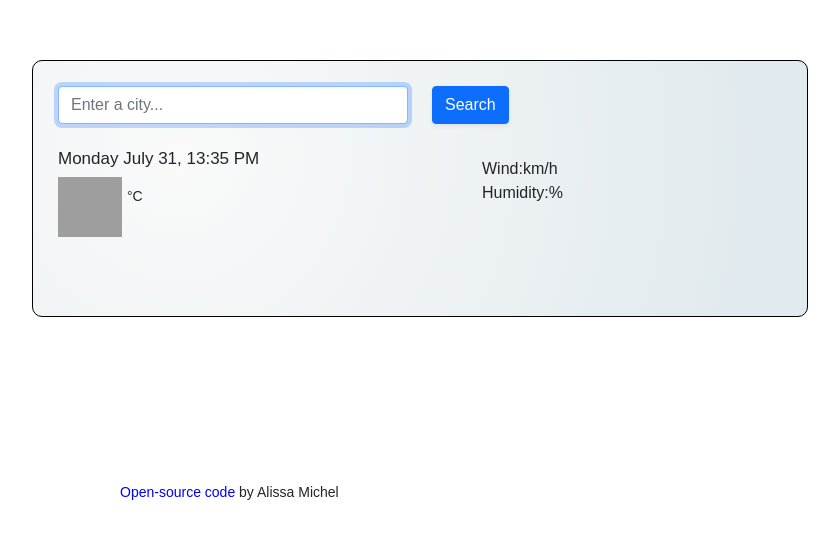
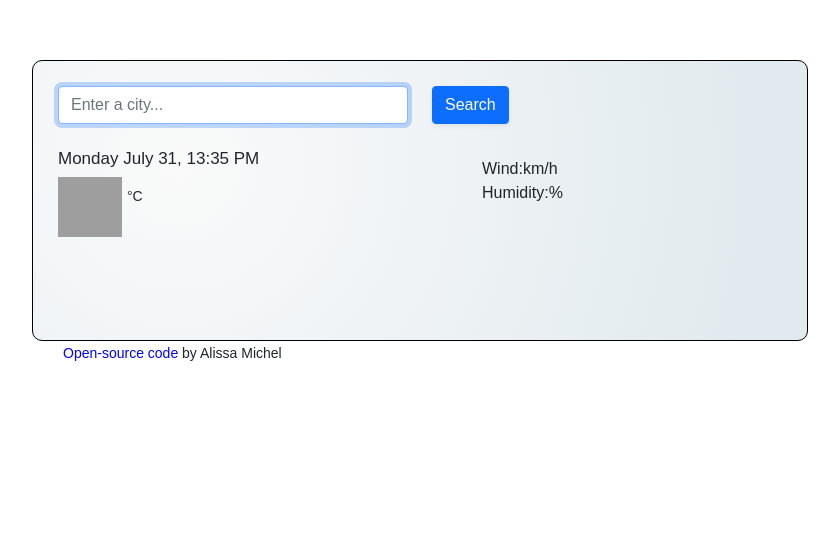
Before and after one commit to alissaaam/blue-weather-app, a plain HTML site: page index.html in a window 1280 px wide. Shown: the whole page, without its empty margins (220-1059 px from the left). Drawn offline with nearby package versions, Linux system fonts and the light colour scheme; no server answers; grey boxes are pictures that could not be loaded; a web font is replaced by a local one.

Commit message:
Updated css file

```diff
--- a/src/app.css
+++ b/src/app.css
@@ -30,9 +30,9 @@ li {
   list-style: none;
 }
 footer {
-  position: fixed;
-  top: 480px;
-  left: 340px;
+  position: relative;
+  top: 50px;
+  right: -5px;
 }
 .container {
   max-width: 800px;
```
